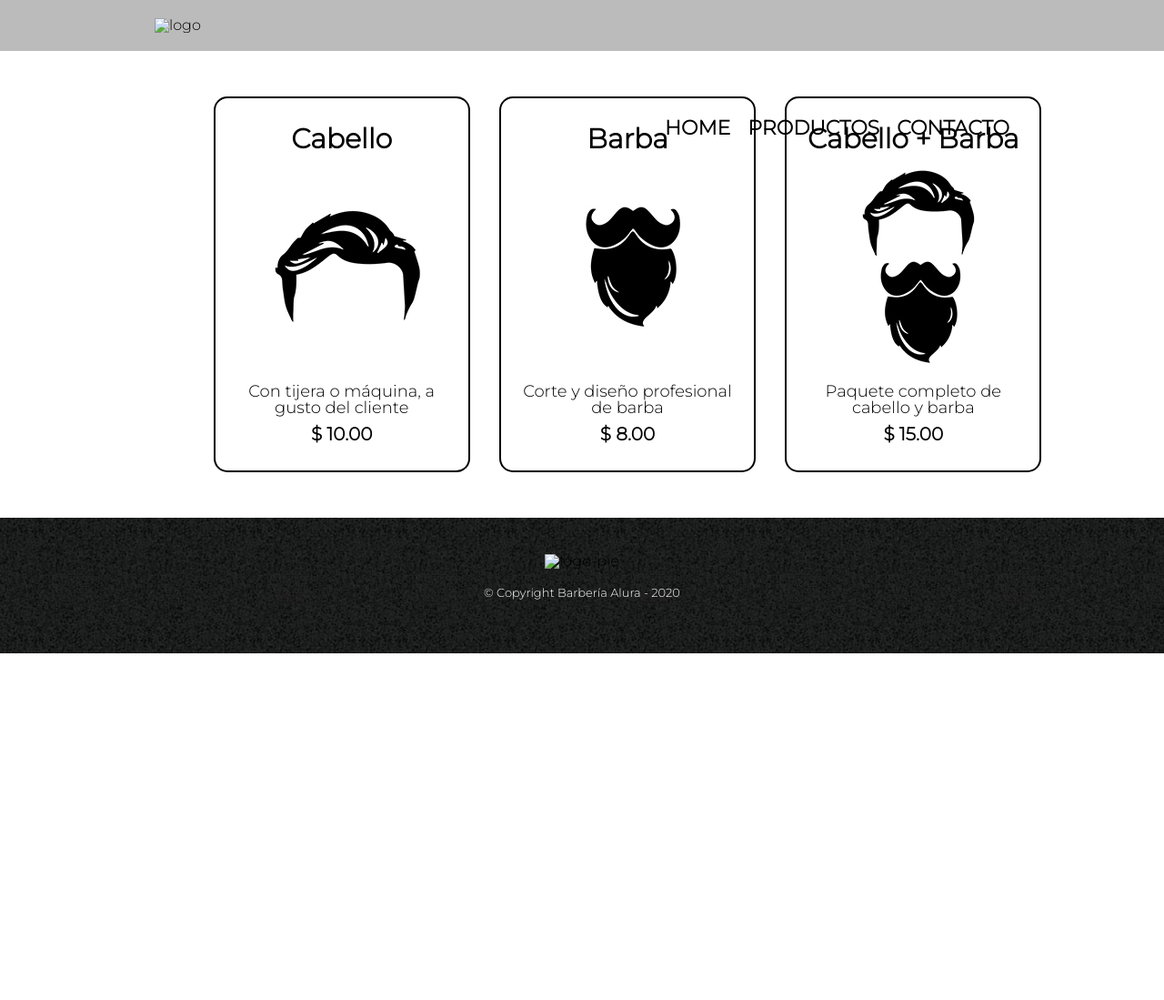
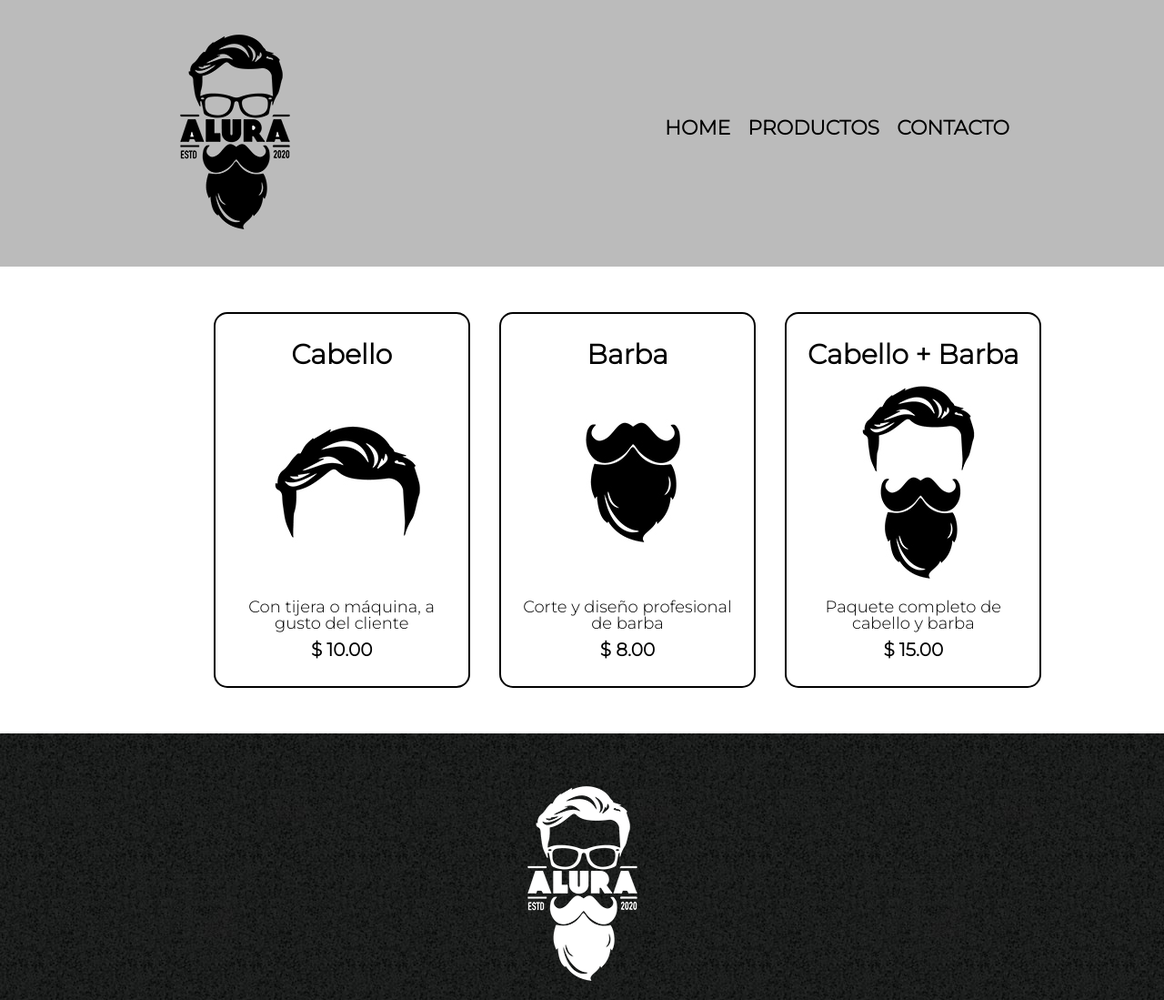
Before and after one commit to EdgarAvecillaXx/Barbershop-alura, a plain HTML site: page paginas/productos.html in a window 1280 px wide. Shown: the top 1099 px of the page at 91% size. Before the commit the page ends 800 px from the top, so only its background shows below. Drawn offline with Linux system fonts and the light colour scheme; files whose address does not match are found by name; a web font is replaced by a local one.

Commit message:
Update productos.html

```diff
--- a/paginas/productos.html
+++ b/paginas/productos.html
@@ -12,7 +12,7 @@
   <body>
     <header id="header">
       <div class="container">
-        <h1 id="logo"><img src="../img/productos/logo.png" alt="logo" /></h1>
+        <h1 id="logo"><img src="../img/logo.png" alt="logo" /></h1>
 
         <nav id="nav">
           <ul id="menu">
@@ -51,7 +51,7 @@
       </ul>
     </main>
     <footer id="footer">
-      <img src="../img/productos/logo-blanco.png" alt="logo-pie" />
+      <img src="../img/logo-blanco.png" alt="logo-pie" />
       <p class="copyright">&copy Copyright Barbería Alura - 2020</p>
     </footer>
   </body>
```
